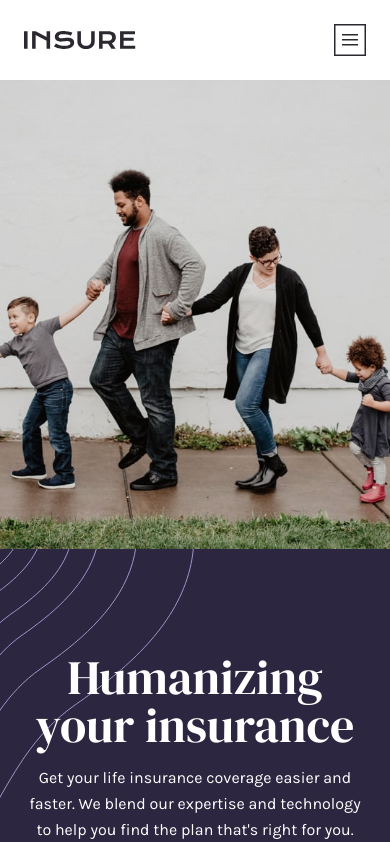
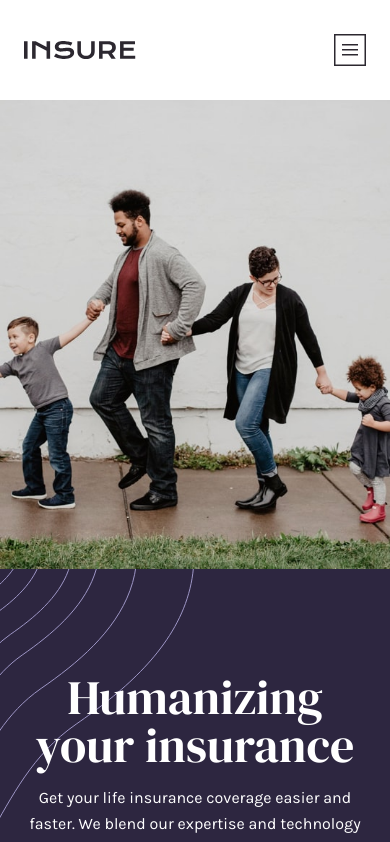
Before and after one commit to WeldDann/insure-landing-page, a Vue app: page / in a window 390 px wide. Shown: the top 842 px of the page. Built offline with nearby package versions, Linux system fonts and the light colour scheme.

Commit message:
Fix mobile menu animation bug

```diff
--- a/src/components/Header.vue
+++ b/src/components/Header.vue
@@ -39,9 +39,11 @@ const menuIsExpanded = ref(false);
 
 <style scoped>
 header {
-  position: sticky;
+  width: 100%;
+  height: var(--header-height);
+  align-content: center;
+  position: fixed;
   top: 0;
-  padding-block: 1.5rem;
   background-color: white;
   letter-spacing: var(--ls-md);
   text-transform: uppercase;
--- a/src/css/base.css
+++ b/src/css/base.css
@@ -3,6 +3,7 @@ body {
 }
 
 main {
+  margin-top: var(--header-height);
   overflow-x: hidden;
 }
 
--- a/src/css/variables.css
+++ b/src/css/variables.css
@@ -31,6 +31,7 @@
   --ls-md: 2px;
 
   /* Others */
+  --header-height: 100px;
   --section-spacing: 8.75rem;
 }
 
```
